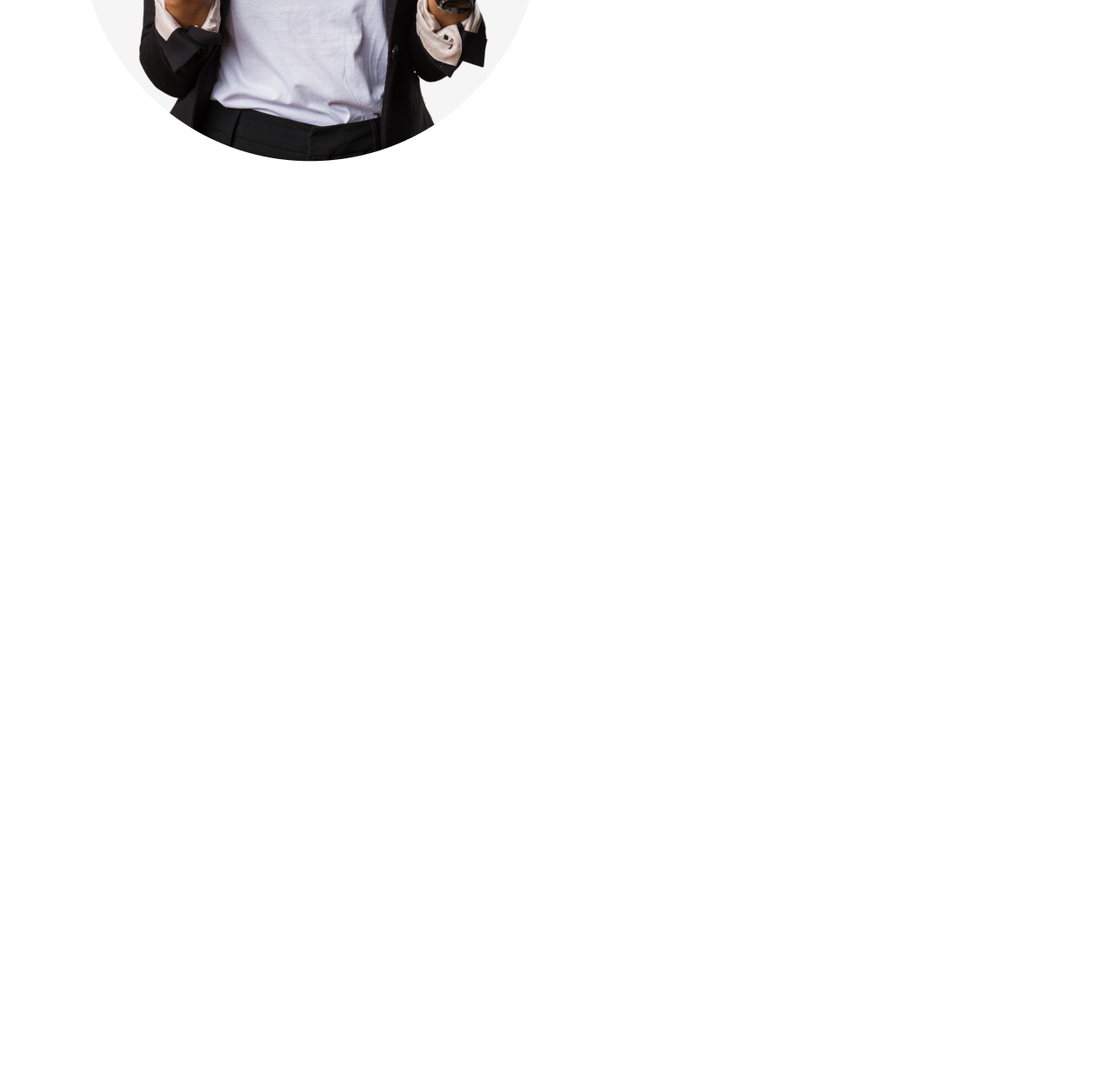
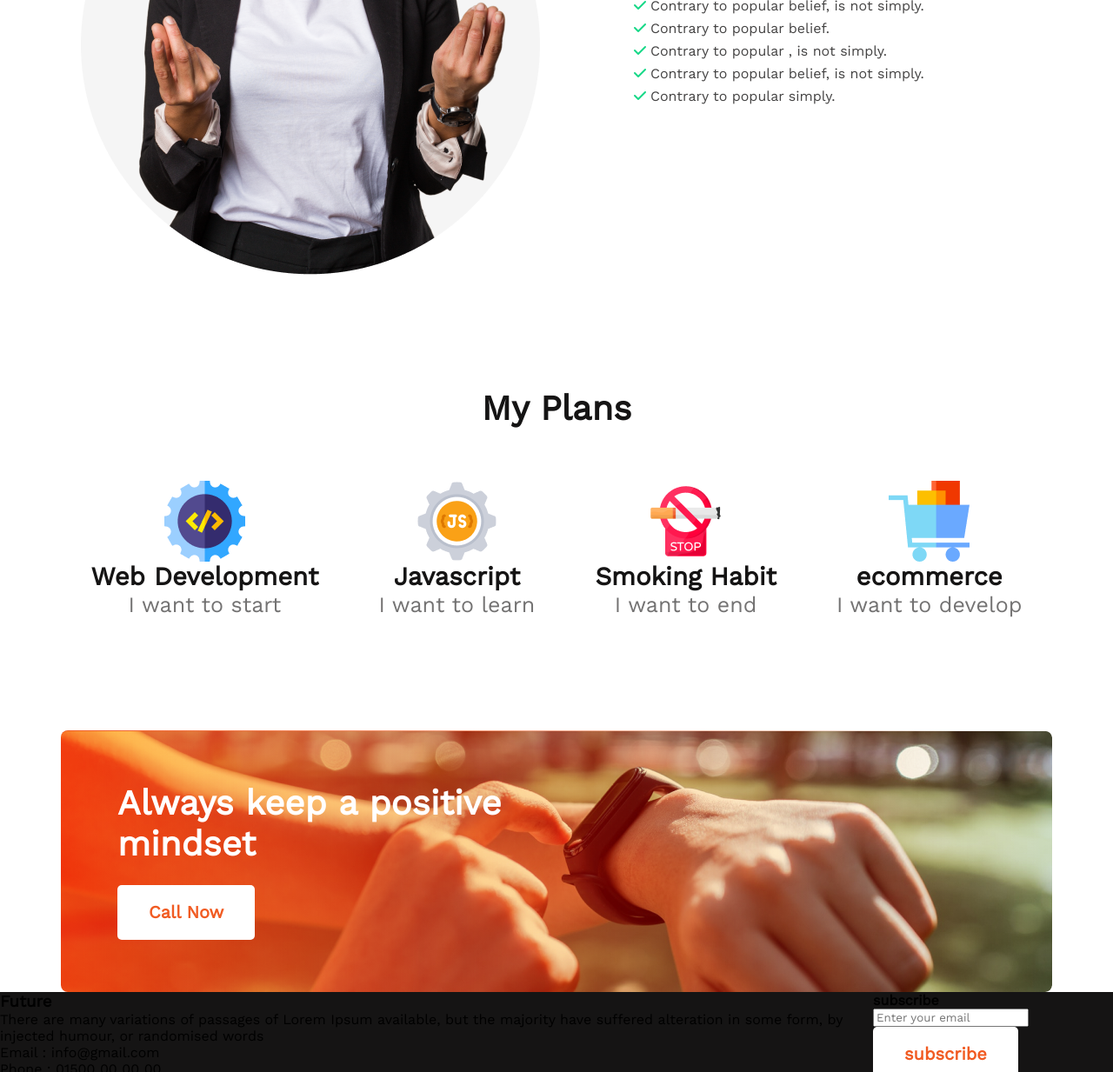
Before and after one commit to md-abir-alahe/new-year-new-me-assignment-1, a plain HTML site: page index.html in a window 1280 px wide. Shown: the part 1350-2583 px from the top of the page at 87% size. Before the commit the page ends 1536 px from the top, so only its background shows below. Drawn offline with nearby package versions, Linux system fonts and the light colour scheme.

Commit message:
plan section and call section

```diff
--- a/index.html
+++ b/index.html
@@ -14,7 +14,10 @@
       href="https://fonts.googleapis.com/css2?family=Open+Sans&family=Work+Sans&display=swap"
       rel="stylesheet"
     />
-    <script src="https://kit.fontawesome.com/4e15074d08.js" crossorigin="anonymous"></script>
+    <script
+      src="https://kit.fontawesome.com/4e15074d08.js"
+      crossorigin="anonymous"
+    ></script>
   </head>
   <body>
     <header class="header">
@@ -29,21 +32,102 @@
       </div>
     </header>
     <main>
-        <section class="my-failures">
-            <img src="images/person.png" alt="An women with brown hair looking upset">
-            <div class="my-failures-items">
-                <h3 class="my-failures-title">My failures of previous year</h3>
-                <p class="my-failure-description">Contrary to popular belief, Lorem Ipsum is not simply random text. It has roots in a piece of classical Latin literature from 45 BC, making it over 2000 years old. Richard McClintock.</p>
-                <ul class="my-failure-list">
-                    <li><i class="fa-solid fa-check red"></i>Contrary to popular belief, is not simply.</li>
-                    <li><i class="fa-solid fa-check red"></i>Contrary to popular belief.</li>
-                    <li><i class="fa-solid fa-check red"></i>Contrary to popular , is not simply.</li>
-                    <li><i class="fa-solid fa-check red"></i>Contrary to popular belief, is not simply.</li>
-                    <li><i class="fa-solid fa-check red"></i>Contrary to popular simply.</li>
-                </ul>
-            </section>
+      <!-- My failures of previous year -->
+      <section class="my-failures">
+        <img
+          src="images/person.png"
+          alt="An women with brown hair looking upset"
+        />
+        <div class="my-failures-items">
+          <h2 class="my-failures-title">My failures of previous year</h2>
+          <p class="my-failure-description">
+            Contrary to popular belief, Lorem Ipsum is not simply random text.
+            It has roots in a piece of classical Latin literature from 45 BC,
+            making it over 2000 years old. Richard McClintock.
+          </p>
+          <ul class="my-failure-list">
+            <li>
+              <i class="fa-solid fa-check red"></i>Contrary to popular belief,
+              is not simply.
+            </li>
+            <li>
+              <i class="fa-solid fa-check red"></i>Contrary to popular belief.
+            </li>
+            <li>
+              <i class="fa-solid fa-check red"></i>Contrary to popular , is not
+              simply.
+            </li>
+            <li>
+              <i class="fa-solid fa-check red"></i>Contrary to popular belief,
+              is not simply.
+            </li>
+            <li>
+              <i class="fa-solid fa-check red"></i>Contrary to popular simply.
+            </li>
+          </ul>
+        </div>
+      </section>
+      <!-- my plans -->
+      <section class="my-plans">
+        <h2 class="my-plan-title">My Plans</h2>
+        <div class="my-plan-items">
+          <div class="my-plan-items-card">
+            <img src="images/icons/web.png" alt="web icon" class="myPlanItemCard-img">
+            <div class="myPlanItem-content">
+              <h3 class="myPlanItemCard-title">Web Development</h3>
+              <p class="myPlanItemCard-description">I want to start</p>
             </div>
+          </div>
+          <div class="my-plan-items-card">
+            <img src="images/icons/js.png" alt="js icon" class="myPlanItemCard-img">
+            <div class="myPlanItem-content">
+              <h3 class="myPlanItemCard-title">Javascript</h3>
+              <p class="myPlanItemCard-description">I want to learn</p>
+            </div>
+          </div>
+          <div class="my-plan-items-card">
+            <img src="images/icons/smoke.png" alt="" class="myPlanItemCard-img">
+            <div class="myPlanItem-content">
+              <h3 class="myPlanItemCard-title">Smoking Habit</h3>
+              <p class="myPlanItemCard-description">I want to end</p>
+            </div>
+          </div>
+          <div class="my-plan-items-card">
+            <img src="images/icons/ecom.png" alt="" class="myPlanItemCard-img">
+            <div class="myPlanItem-content">
+              <h3 class="myPlanItemCard-title">ecommerce</h3>
+              <p class="myPlanItemCard-description">I want to develop</p>
+            </div>
+          </div>
+        </div>
+      </section>
+      <!-- call now section -->
+      <section class="call-now">
+        <div class="callNow-container">
+          <h2 class="callNow-title">Always keep a positive mindset</h2>
+          <button class="secondary-btn">Call Now</button>
+        </div>
+      </section>
     </main>
-    <footer></footer>
+    <footer>
+      <div class="footer">
+        <div class="footerLeft-ctn">
+          <h3 class="footer-title">Future</h3>
+          <p class="footer-description">There are many variations of passages of Lorem Ipsum available, but the majority have suffered alteration in some form, by injected humour, or randomised words</p>
+          <p class="footer-emPh">Email : info@gmail.com</p>
+          <p class="footer-emPh">Phone : 01500 00 00 00</p>
+          <div class="footer-icon">
+            <img src="images/icons/fb.png" alt="fb">
+            <img src="images/icons/twitter.png" alt="twitter">
+            <img src="images/icons/youtube.png" alt="youtube">
+          </div>
+        </div>
+        <div class="footerRight-ctn">
+          <h4 class="subscribe">subscribe</h4>
+          <input type="email" name="email" id="email" placeholder="Enter your email">
+          <button class="secondary-btn">subscribe</button>
+        </div>
+      </div>
+    </footer>
   </body>
 </html>
--- a/styles/style.css
+++ b/styles/style.css
@@ -7,7 +7,8 @@
   float: right;
 }
 .red {
-    color: #16D887;
+  margin-right: 5px;
+  color: #16d887;
 }
 /* buttons styles */
 .primary-btn {
@@ -16,7 +17,17 @@
   line-height: 23px;
   color: #ffffff;
   padding: 20px 25px;
-  background: #F15B22;
+  background: #f15b22;
+  border-radius: 5px;
+  border: none;
+}
+.secondary-btn {
+  font-weight: 600;
+  font-size: 20px;
+  line-height: 23px;
+  color: #f15b22;
+  padding: 20px 36px;
+  background: #ffffff;
   border-radius: 5px;
   border: none;
 }
@@ -30,7 +41,7 @@
   border: 2px solid black;
 }
 .header-items {
-    margin: 210px 215px 0 600px ;
+  margin: 210px 215px 0 600px;
 }
 .header-title {
   font-weight: 700;
@@ -55,5 +66,96 @@ main {
 .my-failures {
   display: flex;
   align-items: center;
+  justify-content: space-between;
+  margin-top: 130px;
+}
+.my-failure-list li {
+  list-style: none;
+}
+.my-failures-items {
+  margin-left: 90px;
+}
+.my-failures-title {
+  font-weight: 700;
+  font-size: 40px;
+  color: #151414;
+  margin-bottom: 24px;
+}
+.my-failure-description {
+  font-weight: 400;
+  font-size: 16px;
+  color: #444343;
+  margin-bottom: 16px;
+}
+.my-failure-list {
+  font-weight: 400;
+  font-size: 16px;
+  line-height: 26px;
+  color: #444343;
+  padding-left: 0;
+}
+/* my plan section */
+.my-plans {
+  margin-top: 130px;
+  margin-bottom: 130px;
+}
+.my-plan-title {
+  font-weight: 700;
+  font-size: 40px;
+  line-height: 47px;
+  color: #151414;
+  text-align: center;
+}
+.my-plan-items {
+  display: flex;
+  margin-top: 60px;
+  justify-content: space-around;
+}
+.my-plan-items-card {
+  display: flex;
+  flex-direction: column;
   justify-content: center;
 }
+.myPlanItemCard-img {
+  margin: 0 auto;
+}
+.myPlanItem-content {
+  font-weight: 700;
+  font-size: 25px;
+  line-height: 35px;
+  text-align: center;
+  color: #151414;
+}
+.myPlanItemCard-description {
+  font-weight: 500;
+  font-size: 25px;
+  line-height: 29px;
+  text-align: center;
+  color: #737272;
+}
+/* call now section */
+.callNow-container {
+  width: 1139;
+  height: auto;
+  background-image: url("../images/watch.png"),
+   linear-gradient(90deg, rgba(241, 91, 34, 1) 0%, rgba(3, 2, 2, 0) 100%);
+  background-repeat: no-repeat;
+  border-radius: 8px;
+  background-blend-mode: overlay;
+  padding: 60px 600px 60px 65px;
+}
+.callNow-title {
+  font-weight: 700;
+  font-size: 40px;
+  line-height: 47px;
+  color: #ffffff;
+  margin-bottom: 24px;
+}
+/* footer */
+footer {
+  background: #151414;
+}
+.footer {
+  display: flex;
+  justify-content: space-between;
+}
```
Lines whose indentation alone changed are shown as unchanged.
